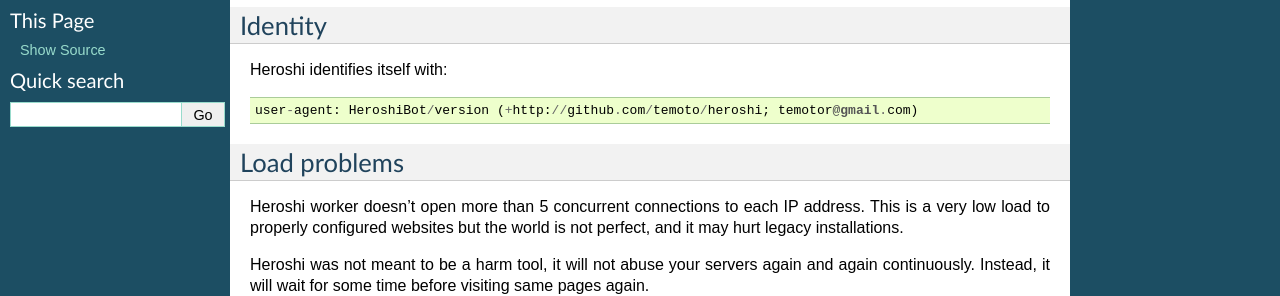
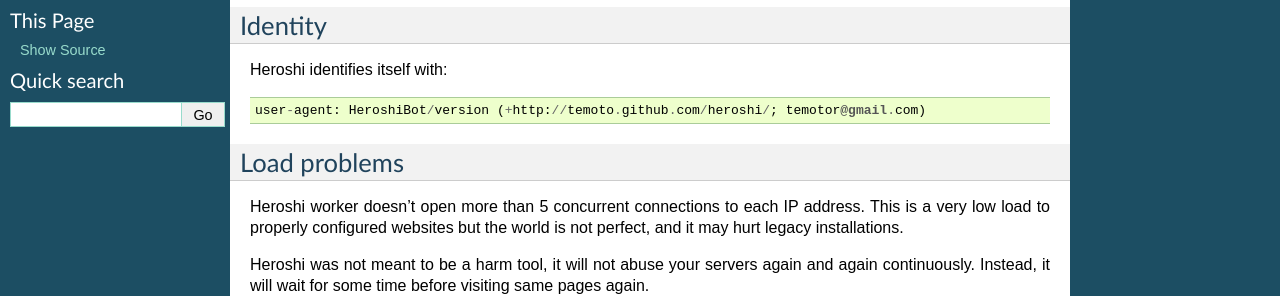
Before and after one commit to temoto/heroshi, a Sphinx documentation site: the page built from doc/index.rst, in a window 1280 px wide. Shown: the part 257-553 px from the top of the page. Built offline with Sphinx 7.4.7, drawn with Linux system fonts in a browser that asks for light colours; formulas are drawn with MathJax 3.

Commit message:
updated links to new online documentation

```diff
--- a/doc/index.rst
+++ b/doc/index.rst
@@ -16,7 +16,7 @@ Identity
 
 Heroshi identifies itself with::
 
-    user-agent: HeroshiBot/version (+http://github.com/temoto/heroshi; temotor@gmail.com)
+    user-agent: HeroshiBot/version (+http://temoto.github.com/heroshi/; temotor@gmail.com)
 
 Load problems
 -------------
```
Also changed, not shown: 2 other files.
